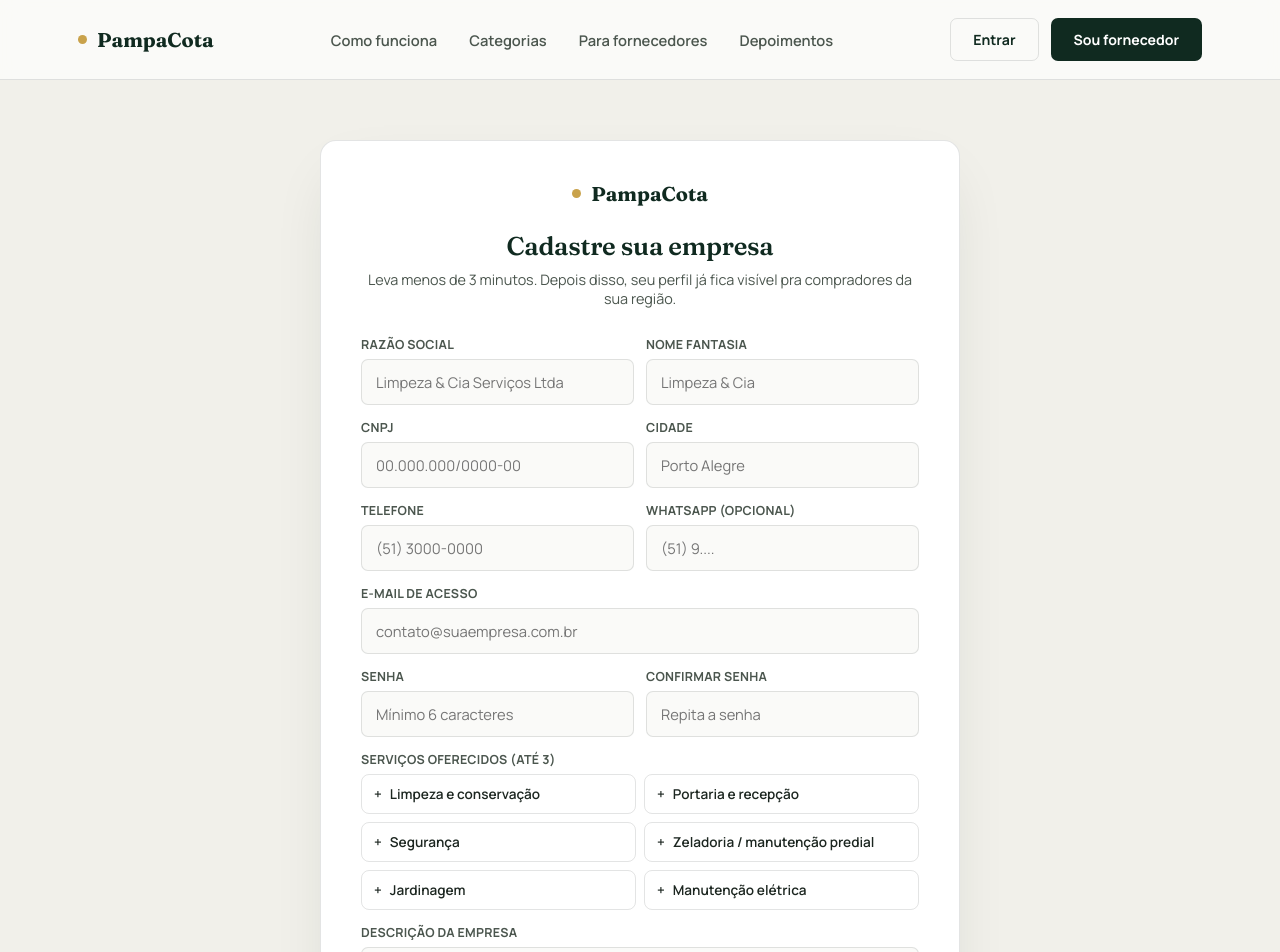
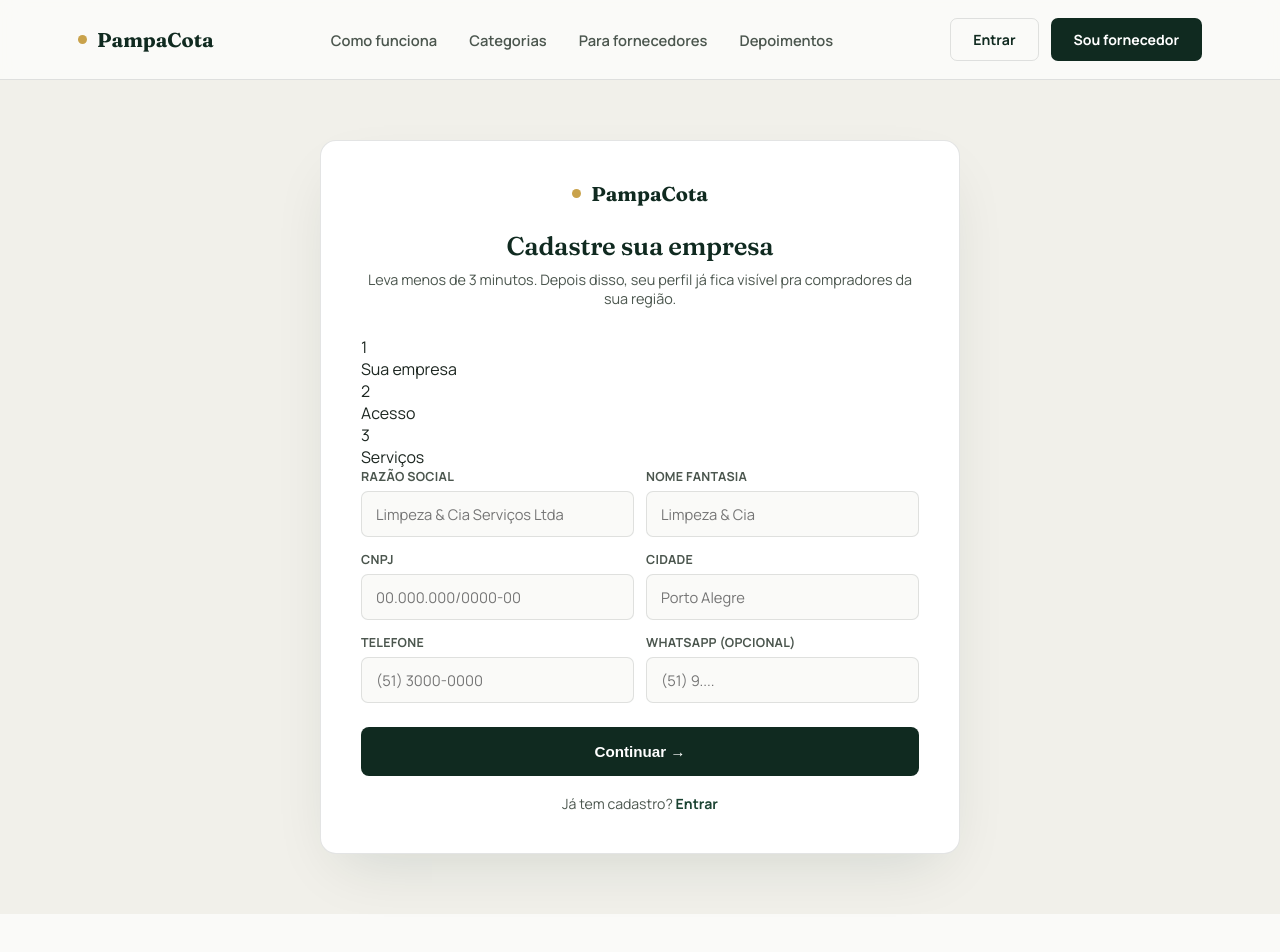
Before and after one commit to andersonveloso0503-cmyk/pampacota, a React (Vite) app in the folder pampacota-app/: page /cadastro-fornecedor in a window 1280 px wide. Shown: the top 952 px of the page. Built offline with nearby package versions, Linux system fonts and the light colour scheme.

Commit message:
Add files via upload

```diff
--- a/pampacota-app/src/pages/CadastroFornecedor.jsx
+++ b/pampacota-app/src/pages/CadastroFornecedor.jsx
@@ -3,18 +3,20 @@ import { Link, useNavigate } from "react-router-dom";
 import { cadastrarFornecedor, validarCNPJ } from "../lib/data";
 
 const SERVICOS_DISPONIVEIS = [
-  "Limpeza e conservação",
-  "Portaria e recepção",
-  "Segurança",
-  "Zeladoria / manutenção predial",
-  "Jardinagem",
-  "Manutenção elétrica",
+  { id: "Limpeza e conservação", icon: "🧹" },
+  { id: "Portaria e recepção", icon: "🛎️" },
+  { id: "Segurança", icon: "🛡️" },
+  { id: "Zeladoria / manutenção predial", icon: "🔧" },
+  { id: "Jardinagem", icon: "🌿" },
+  { id: "Manutenção elétrica", icon: "⚡" },
 ];
 
 const MAX_SERVICOS = 3;
+const TOTAL_ETAPAS = 3;
 
 export default function CadastroFornecedor({ onCadastroOk }) {
   const navigate = useNavigate();
+  const [etapa, setEtapa] = useState(1);
   const [form, setForm] = useState({
     razaoSocial: "",
     nomeFantasia: "",
@@ -39,31 +41,53 @@ export default function CadastroFornecedor({ onCadastroOk }) {
   function toggleServico(servico) {
     setForm((f) => {
       const jaTem = f.servicos.includes(servico);
-      if (jaTem) {
-        return { ...f, servicos: f.servicos.filter((s) => s !== servico) };
-      }
+      if (jaTem) return { ...f, servicos: f.servicos.filter((s) => s !== servico) };
       if (f.servicos.length >= MAX_SERVICOS) return f;
       return { ...f, servicos: [...f.servicos, servico] };
     });
   }
 
-  function validar() {
+  function validarEtapa(n) {
+    if (n === 1) {
       if (!form.razaoSocial.trim()) return "Informe a razão social da empresa.";
       if (!form.nomeFantasia.trim()) return "Informe o nome fantasia.";
       if (!validarCNPJ(form.cnpj)) return "CNPJ inválido. Digite os 14 números.";
+      if (!form.cidade.trim()) return "Informe a cidade da empresa.";
       if (!form.telefone.trim()) return "Informe um telefone de contato.";
-    if (!form.cidade.trim()) return "Informe a cidade da empresa.";
+    }
+    if (n === 2) {
       if (!form.email.trim()) return "Informe um e-mail.";
       if (form.senha.length < 6) return "A senha deve ter no mínimo 6 caracteres.";
       if (form.senha !== form.confirmarSenha) return "As senhas não coincidem.";
+    }
+    if (n === 3) {
       if (form.servicos.length === 0) return "Selecione pelo menos 1 serviço.";
       if (!form.aceitaTermos) return "É preciso aceitar os termos de uso.";
+    }
     return null;
+  }
+
+  function irParaProxima() {
+    const erro = validarEtapa(etapa);
+    if (erro) {
+      setStatus("error");
+      setErrorMsg(erro);
+      return;
+    }
+    setStatus("idle");
+    setErrorMsg("");
+    setEtapa((e) => Math.min(e + 1, TOTAL_ETAPAS));
+  }
+
+  function voltarEtapa() {
+    setStatus("idle");
+    setErrorMsg("");
+    setEtapa((e) => Math.max(e - 1, 1));
   }
 
   async function handleSubmit(e) {
     e.preventDefault();
-    const erro = validar();
+    const erro = validarEtapa(3);
     if (erro) {
       setStatus("error");
       setErrorMsg(erro);
@@ -79,13 +103,15 @@ export default function CadastroFornecedor({ onCadastroOk }) {
     } catch (err) {
       console.error(err);
       setStatus("error");
-      if (err.code === "auth/email-already-in-use") {
+      if (err.message?.includes("already registered") || err.code === "auth/email-already-in-use") {
         setErrorMsg("Esse e-mail já está cadastrado. Tente entrar.");
       } else {
         setErrorMsg("Não foi possível concluir o cadastro. Tente novamente.");
       }
     }
   }
+
+  const labelsEtapas = ["Sua empresa", "Acesso", "Serviços"];
 
   return (
     <div className="auth-page">
@@ -99,14 +125,33 @@ export default function CadastroFornecedor({ onCadastroOk }) {
           pra compradores da sua região.
         </p>
 
+        <div className="cadastro-steps">
+          {labelsEtapas.map((label, i) => {
+            const numero = i + 1;
+            const ativa = numero === etapa;
+            const concluida = numero < etapa;
+            return (
+              <div key={label} className="cadastro-step">
+                <div
+                  className={`cadastro-step-circle ${ativa ? "ativa" : ""} ${concluida ? "concluida" : ""}`}
+                >
+                  {concluida ? "✓" : numero}
+                </div>
+                <span className={ativa ? "ativa" : ""}>{label}</span>
+                {numero < TOTAL_ETAPAS && <div className="cadastro-step-linha" />}
+              </div>
+            );
+          })}
+        </div>
+
         {status === "ok" && (
-          <div className="form-msg-ok">
-            Cadastro realizado! Redirecionando para seu perfil...
-          </div>
+          <div className="form-msg-ok">Cadastro realizado! Redirecionando para seu perfil...</div>
         )}
         {status === "error" && <div className="form-msg-error">{errorMsg}</div>}
 
         <form onSubmit={handleSubmit}>
+          {etapa === 1 && (
+            <>
               <div className="field-row">
                 <div className="field">
                   <label>Razão social</label>
@@ -170,6 +215,14 @@ export default function CadastroFornecedor({ onCadastroOk }) {
                 </div>
               </div>
 
+              <button type="button" className="btn btn-primary btn-lg" style={{ width: "100%", marginTop: 10 }} onClick={irParaProxima}>
+                Continuar →
+              </button>
+            </>
+          )}
+
+          {etapa === 2 && (
+            <>
               <div className="field">
                 <label>E-mail de acesso</label>
                 <input
@@ -201,10 +254,23 @@ export default function CadastroFornecedor({ onCadastroOk }) {
                 </div>
               </div>
 
+              <div style={{ display: "flex", gap: 10, marginTop: 10 }}>
+                <button type="button" className="btn btn-ghost" style={{ flex: 1 }} onClick={voltarEtapa}>
+                  ← Voltar
+                </button>
+                <button type="button" className="btn btn-primary" style={{ flex: 2 }} onClick={irParaProxima}>
+                  Continuar →
+                </button>
+              </div>
+            </>
+          )}
+
+          {etapa === 3 && (
+            <>
               <div className="field">
                 <label>Serviços oferecidos (até {MAX_SERVICOS})</label>
                 <div className="servicos-grid">
-              {SERVICOS_DISPONIVEIS.map((s) => {
+                  {SERVICOS_DISPONIVEIS.map(({ id: s, icon }) => {
                     const active = form.servicos.includes(s);
                     return (
                       <div
@@ -212,7 +278,7 @@ export default function CadastroFornecedor({ onCadastroOk }) {
                         className={`servico-pill ${active ? "active" : ""}`}
                         onClick={() => toggleServico(s)}
                       >
-                    <span>{active ? "✓" : "+"}</span> {s}
+                        <span>{icon}</span> {s}
                       </div>
                     );
                   })}
@@ -236,14 +302,20 @@ export default function CadastroFornecedor({ onCadastroOk }) {
                   onChange={(e) => update("aceitaTermos", e.target.checked)}
                 />
                 <label>
-              Declaro que as informações são verdadeiras e aceito os termos de
-              uso da PampaCota.
+                  Declaro que as informações são verdadeiras e aceito os termos de uso da PampaCota.
                 </label>
               </div>
 
-          <button className="btn btn-primary btn-lg" style={{ width: "100%", marginTop: 10 }} disabled={status === "loading"}>
+              <div style={{ display: "flex", gap: 10, marginTop: 10 }}>
+                <button type="button" className="btn btn-ghost" style={{ flex: 1 }} onClick={voltarEtapa}>
+                  ← Voltar
+                </button>
+                <button className="btn btn-primary" style={{ flex: 2 }} disabled={status === "loading"}>
                   {status === "loading" ? "Cadastrando..." : "Cadastrar minha empresa →"}
                 </button>
+              </div>
+            </>
+          )}
         </form>
 
         <p className="auth-switch">
--- a/pampacota-app/src/pages/PainelFornecedor.jsx
+++ b/pampacota-app/src/pages/PainelFornecedor.jsx
@@ -121,17 +121,18 @@ export default function PainelFornecedor({ fornecedorLogado, carregandoAuth }) {
         {cotacoes.map((cotacao) => {
           const jaPegou = cotacao.fornecedoresInteressados.includes(fornecedorLogado.uid);
           const vagas = MAX_FORNECEDORES_POR_COTACAO - cotacao.fornecedoresInteressados.length;
+          const nivelUrgencia = vagas === 1 ? "urgente" : vagas === 2 ? "atencao" : "normal";
           return (
             <div key={cotacao.id} className="cotacao-card-painel">
-              <div className="cotacao-card-painel-head">
-                <div>
-                  <strong>{cotacao.cidade}</strong>
-                  <span className="mono" style={{ marginLeft: 10, color: "var(--ink-soft)" }}>
-                    {vagas} vaga(s) restante(s)
+              <div className="cotacao-card-painel-top">
+                <div className="cotacao-card-painel-info">
+                  <strong className="cotacao-cidade">{cotacao.cidade}</strong>
+                  <div className="cotacao-card-painel-tags">
+                    <span className={`vagas-pill vagas-pill-${nivelUrgencia}`}>
+                      {vagas === 1 ? "Última vaga!" : `${vagas} vagas restantes`}
                     </span>
-                  <span className="badge badge-pendente" style={{ marginLeft: 10 }}>
-                    {cotacao.horasTotais} Moedas RS
-                  </span>
+                    <span className="badge badge-pendente">{cotacao.horasTotais} Moedas RS</span>
+                  </div>
                 </div>
                 {jaPegou ? (
                   <span className="badge badge-verificado">Você já pegou</span>
@@ -142,6 +143,8 @@ export default function PainelFornecedor({ fornecedorLogado, carregandoAuth }) {
                 )}
               </div>
 
+              <div className="cotacao-card-painel-body">
+                <div className="cotacao-card-painel-itens">
                   {(cotacao.itens || []).map((item, i) => {
                     const cat = getCategoria(item.categoria);
                     const regime = getOpcaoRegime(item.categoria, item.regime);
@@ -157,6 +160,16 @@ export default function PainelFornecedor({ fornecedorLogado, carregandoAuth }) {
                       "{cotacao.descricao}"
                     </p>
                   )}
+                </div>
+
+                {cotacao.fotos && cotacao.fotos.length > 0 && (
+                  <div className="cotacao-card-painel-fotos">
+                    {cotacao.fotos.slice(0, 4).map((url, i) => (
+                      <img key={i} src={url} alt={`Foto do local ${i + 1}`} />
+                    ))}
+                  </div>
+                )}
+              </div>
 
               {jaPegou && (
                 <button
```
Lines whose indentation alone changed are shown as unchanged.
